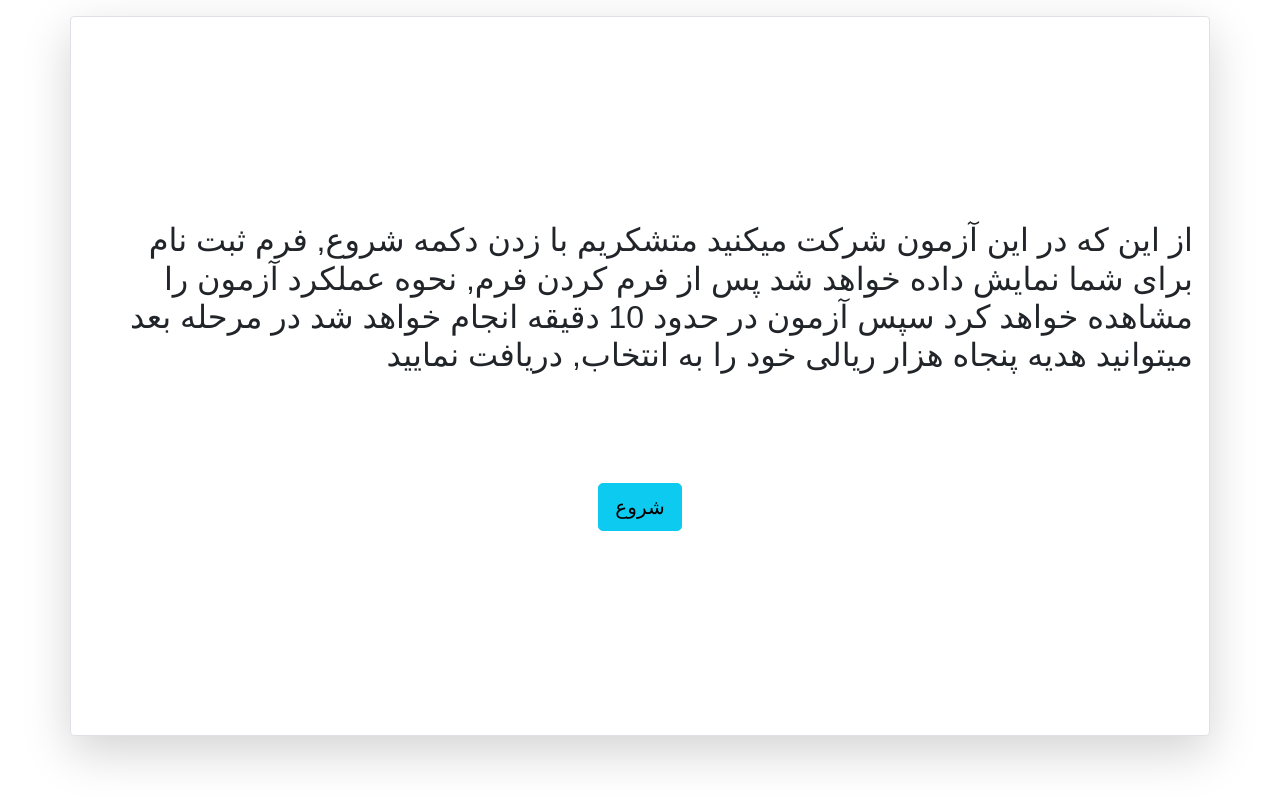
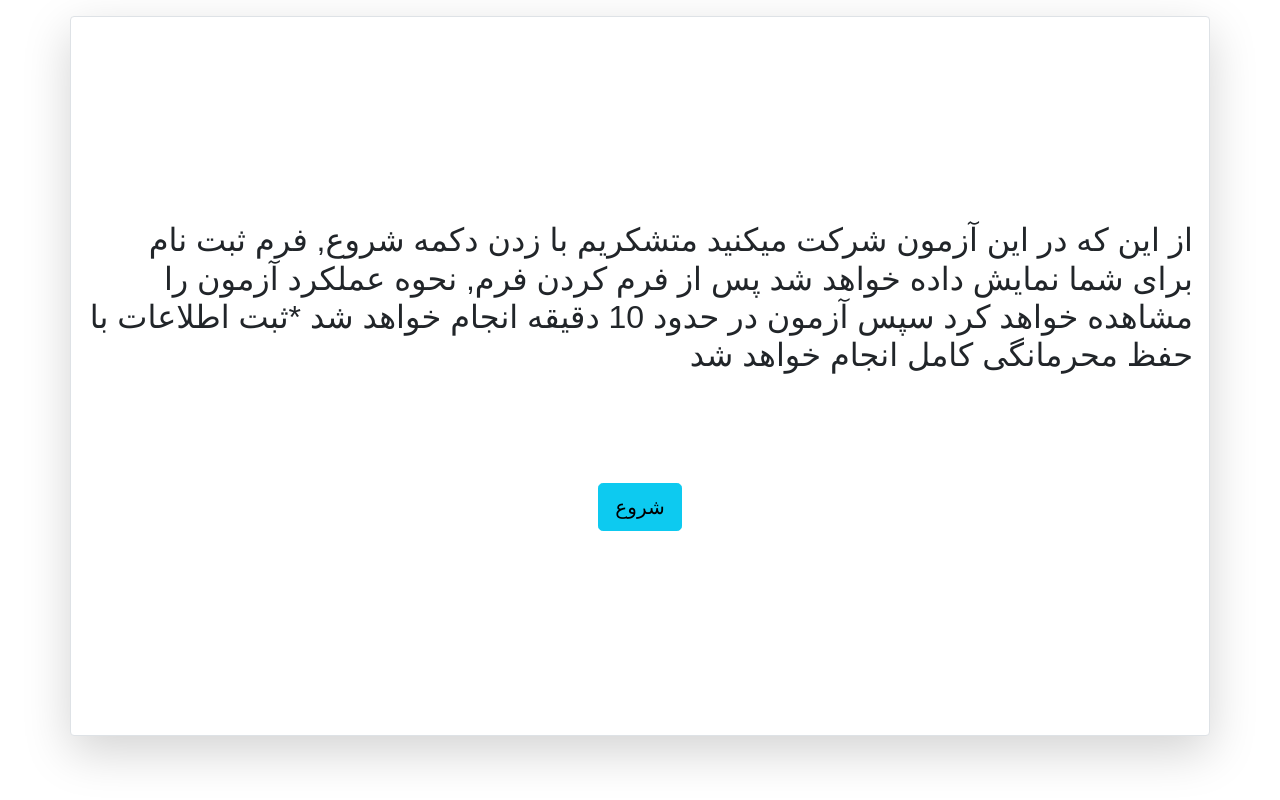
Before and after one commit to Aref-Riant/anchoring-in-pva, a React (Create React App) app: page / in a window 1280 px wide. Built offline with nearby package versions, Linux system fonts and the light colour scheme; a small style sheet from the web is missing.

Commit message:
text changes

```diff
--- a/src/pages/greet.jsx
+++ b/src/pages/greet.jsx
@@ -13,8 +13,8 @@ export default function Greet() {
             از این که در این آزمون شرکت میکنید متشکریم با زدن دکمه شروع, فرم ثبت
             نام برای شما نمایش داده خواهد شد پس از فرم کردن فرم, نحوه عملکرد
             آزمون را مشاهده خواهد کرد سپس آزمون در حدود 10 دقیقه انجام خواهد شد
-            در مرحله بعد میتوانید هدیه پنجاه هزار ریالی خود را به انتخاب, دریافت
-            نمایید
+
+            *ثبت اطلاعات با حفظ محرمانگی کامل انجام خواهد شد
           </h2>
 
           <button
```
